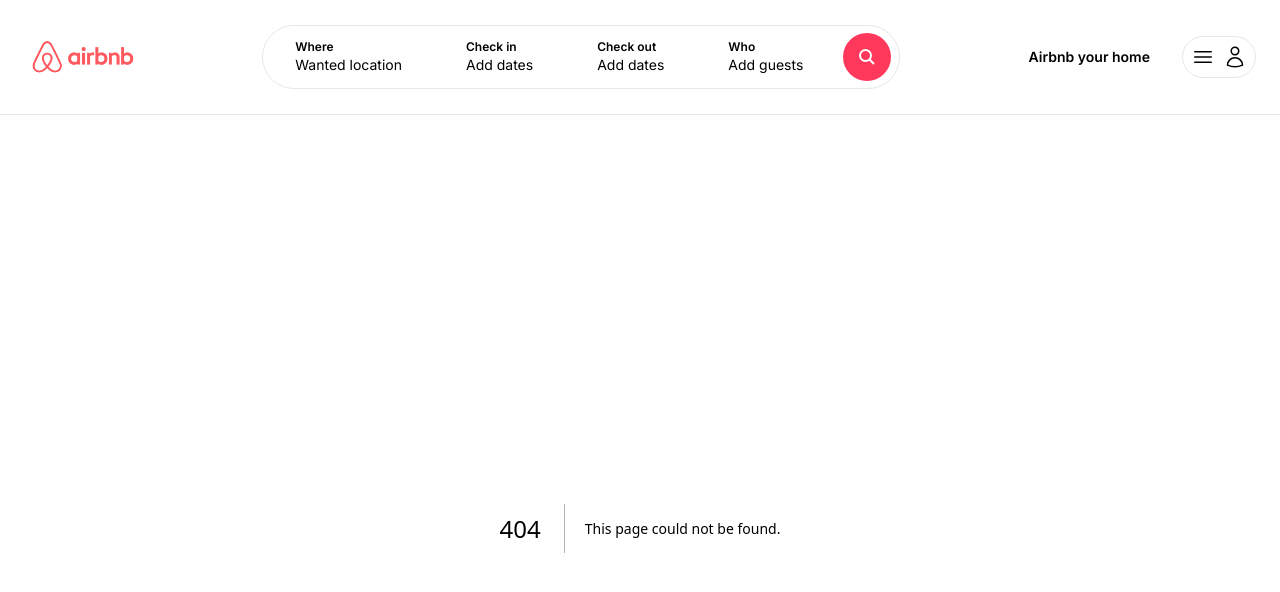
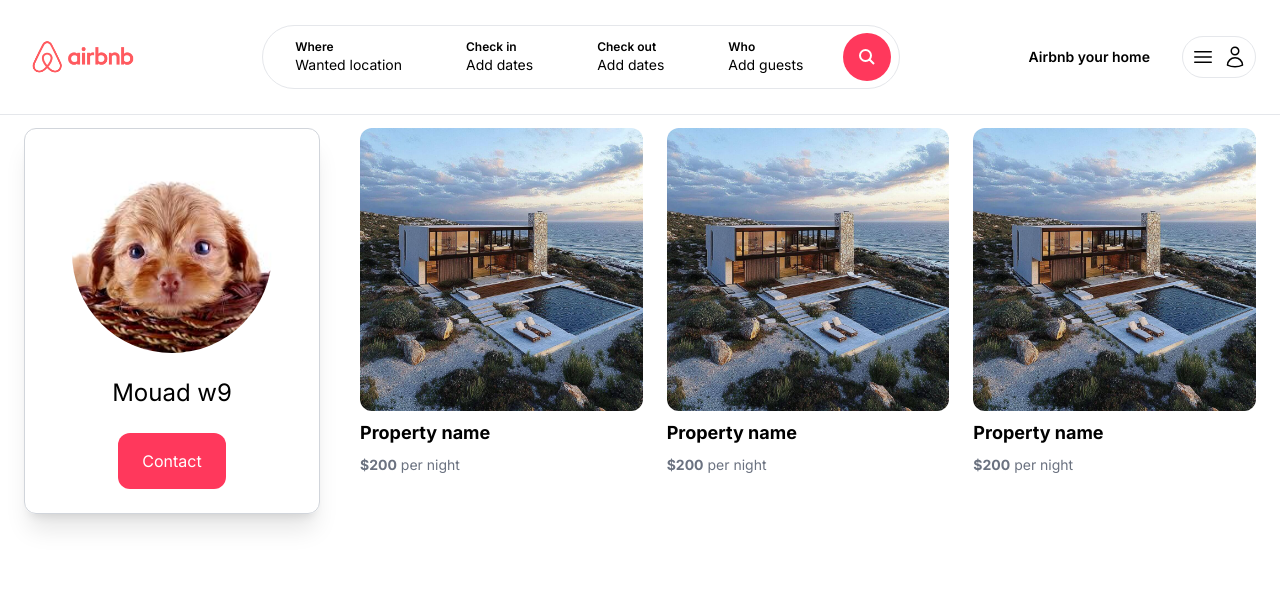
Before and after one commit to BOOPAFZ/airbnb_clone, a Next.js app: page /landlords/1 in a window 1280 px wide. Before the commit this address had no page. Shown: the top 592 px of the page. Built offline with nearby package versions, Linux system fonts and the light colour scheme.

Commit message:
static landlord page created

```diff
--- /dev/null
+++ b/app/components/ContactButton.tsx
@@ -0,0 +1,8 @@
+const ContactButton = () => {
+    return (
+        <div className="mt-6 py-4 px-6 cursor-pointer bg-airbnb hover:bg-airbnb-dark text-white rounded-xl transition">Contact</div>
+    )
+}
+
+
+export default ContactButton
--- /dev/null
+++ b/app/landlords/[id]/page.tsx
@@ -0,0 +1,34 @@
+import Image from "next/image";
+import ContactButton from "@/app/components/ContactButton";
+import PropertyList from "@/app/components/poroperties/PorpertyList";
+
+
+const LandlordDetailPage = () => {
+    return (
+        <main className="max-w-[1500px] mx-auto px-6 pb-6">
+            <div className="grid grid-cols-1 md:grid-cols-4 gap-4">
+                <aside className="col-span-1 mb-4">
+                    <div className="flex flex-col items-center p-6 rounded-xl border border-gray-300 shadow-xl">
+                        <Image
+                            src='/prpic1.jpeg'
+                            width={200}
+                            height={200}
+                            alt='landlord profile'
+                            className="rounded-full"
+                        />
+
+                        <h1 className="mt-6 text-2xl">Mouad w9</h1>
+                        <ContactButton />
+                    </div>
+                </aside>
+                <div className="col-span-1 md:col-span-3 pl-0 md:pl-6">
+                    <div className=" grid grid-cols-1 md:grid-cols-3  gap-6">
+                        <PropertyList />
+                    </div>
+                </div>
+            </div>
+        </main>
+    );
+}
+
+export default LandlordDetailPage;
```
